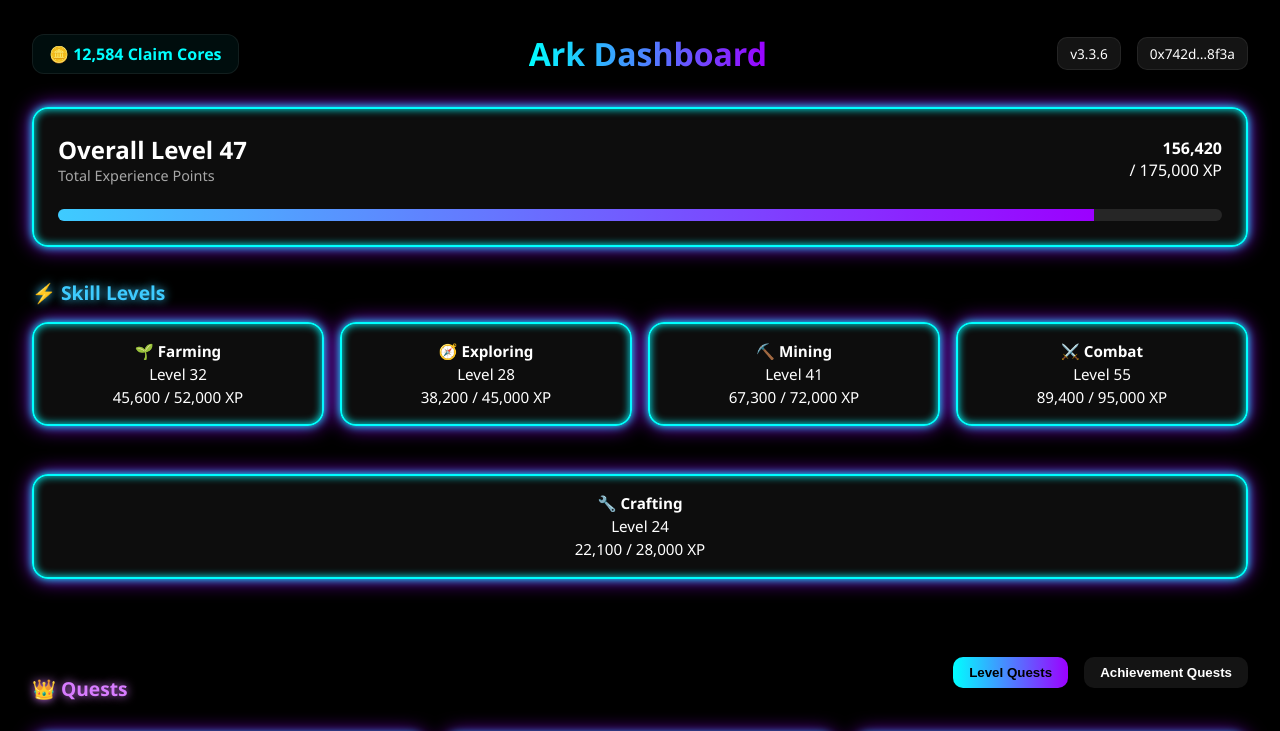
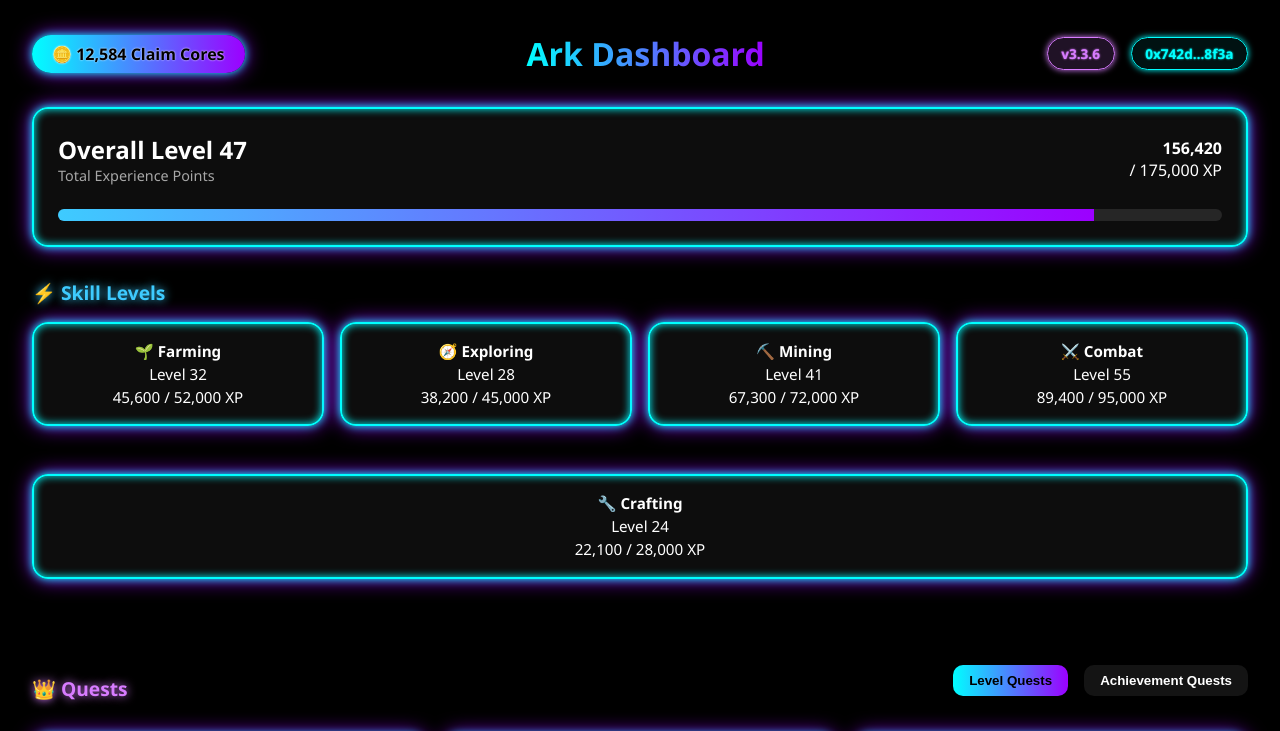
Before and after one commit to ConvertableGrass/HarvestArk006, a plain HTML site: page dashboard.html in a window 1280 px wide. Shown: the top 731 px of the page. Drawn offline with Linux system fonts and the light colour scheme; a script that the page names is missing.

Commit message:
Update dashboard.css

```diff
--- a/dashboard.css
+++ b/dashboard.css
@@ -40,33 +40,50 @@ h1 {
   margin: 0;
 }
 
+/* 🔥 Upgraded Claim Core Indicator */
 .claim-cores {
-  background: rgba(0, 255, 255, 0.05);
-  padding: 0.5rem 1rem;
-  border-radius: 12px;
-  border: 1px solid var(--card-border);
-  color: var(--accent1);
-  font-weight: bold;
+  background: linear-gradient(to right, var(--accent1), var(--accent2));
+  color: #000;
+  font-weight: 700;
+  padding: 0.5rem 1.25rem;
+  border-radius: 999px;
   font-size: 1rem;
+  box-shadow: 0 0 8px var(--accent1), 0 0 20px var(--accent2);
+  text-shadow: 0 0 2px #fff;
+  display: inline-block;
 }
 
+/* 🧩 Upgraded Version & Wallet Display */
 .top-meta {
   display: flex;
   gap: 1rem;
 }
 
-.version-pill,
-.wallet-pill {
-  background: rgba(255, 255, 255, 0.08);
-  padding: 0.4rem 0.75rem;
-  border-radius: 10px;
+.version-pill {
+  background: rgba(216, 124, 255, 0.15);
+  border: 1px solid var(--accent-purple);
+  color: var(--accent-purple);
+  padding: 0.35rem 0.85rem;
+  border-radius: 999px;
   font-size: 0.85rem;
-  font-weight: 500;
-  color: var(--text);
-  border: 1px solid var(--card-border);
+  font-weight: 600;
+  box-shadow: 0 0 6px var(--accent-purple);
+  text-shadow: 0 0 2px var(--accent-purple);
 }
 
-/* =============== CARD BASE STYLES =============== */
+.wallet-pill {
+  background: rgba(0, 255, 255, 0.07);
+  border: 1px solid var(--accent1);
+  color: var(--accent1);
+  padding: 0.35rem 0.85rem;
+  border-radius: 999px;
+  font-size: 0.85rem;
+  font-weight: 600;
+  box-shadow: 0 0 6px var(--accent1);
+  text-shadow: 0 0 2px var(--accent1);
+}
+
+/* =============== GLOW BASED CARDS =============== */
 .card,
 .skill-card,
 .quest-card {
@@ -177,10 +194,18 @@ h1 {
 }
 
 /* =============== QUEST SECTION =============== */
+.quest-header {
+  display: flex;
+  justify-content: space-between;
+  align-items: center;
+  margin-top: 2rem;
+  margin-bottom: 1rem;
+  flex-wrap: wrap;
+}
+
 .quest-tabs {
   display: flex;
   gap: 1rem;
-  margin-bottom: 1rem;
 }
 
 .tab {
@@ -232,12 +257,3 @@ h1 {
   color: var(--accent-blue);
   font-weight: bold;
 }
-
-.quest-header {
-  display: flex;
-  justify-content: space-between;
-  align-items: center;
-  margin-top: 2rem;
-  margin-bottom: 1rem;
-  flex-wrap: wrap;
-}
```
